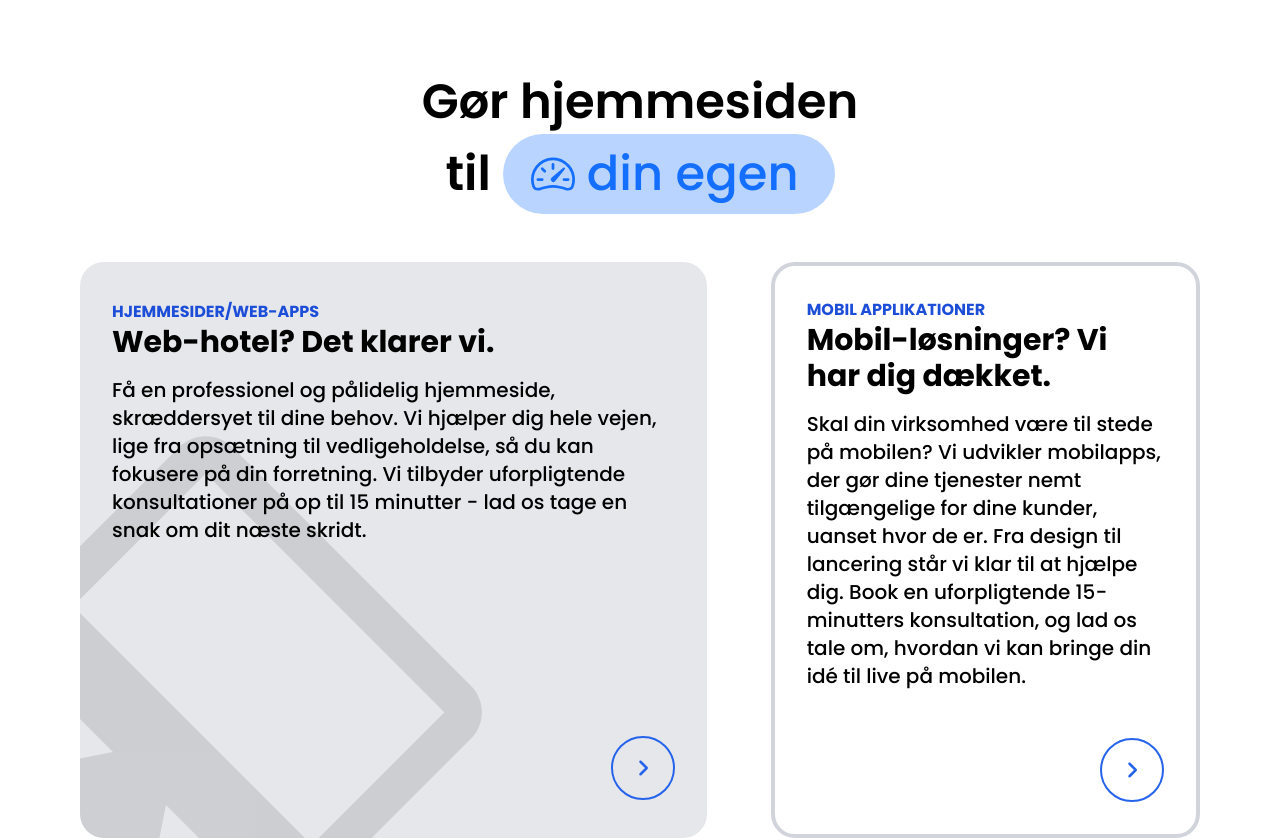
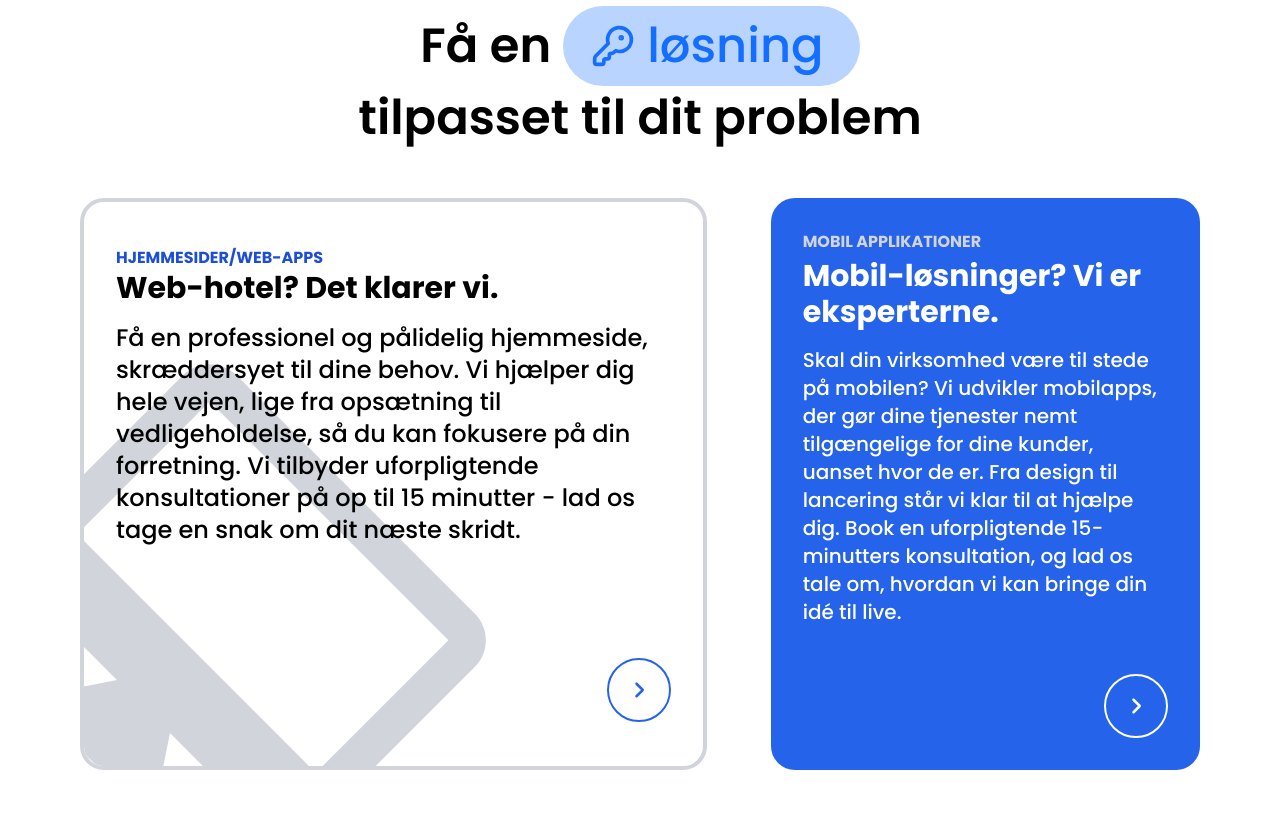
Before and after one commit to Tandhjulet/mortensen, a Next.js app: page / in a window 1280 px wide. Shown: the part 1280-2120 px from the top of the page. Built offline with nearby package versions, Linux system fonts and the light colour scheme.

Commit message:
changed colors of solution boxes

```diff
--- a/src/app/page.tsx
+++ b/src/app/page.tsx
@@ -9,10 +9,10 @@ import { createRef, HTMLAttributes, memo, useCallback, useEffect, useMemo, useRe
 import { BiDownload } from "react-icons/bi";
 import { BsGithub, BsLaptopFill, BsSpeedometer2 } from "react-icons/bs";
 import { CiCircleList, CiGlobe } from "react-icons/ci";
-import { FaAngleLeft, FaAngleRight, FaCodeBranch, FaLaptopCode, FaLinkedinIn, FaPlus, FaRegSun } from "react-icons/fa6";
+import { FaAngleLeft, FaAngleRight, FaCodeBranch, FaKey, FaLaptopCode, FaLinkedinIn, FaPlus, FaRegSun } from "react-icons/fa6";
 import { GrStreetView } from "react-icons/gr";
 import { IoCodeSlash, IoMailUnreadOutline } from "react-icons/io5";
-import { LuServerCrash } from "react-icons/lu";
+import { LuKeyRound, LuServerCrash } from "react-icons/lu";
 import { MdDesktopMac, MdOutlineChecklist, MdOutlineDesktopMac, MdOutlineNewReleases, MdScreenshotMonitor } from "react-icons/md";
 import { PiGithubLogoLight, PiLaptopDuotone } from "react-icons/pi";
 
@@ -29,7 +29,7 @@ export default function Home() {
 			<section id="hero" className="pt-32 pb-20 flex flex-col items-center text-gray-900">
 				<div className="inline-flex mb-6 gap-4">
 					<Link
-						className="bg-gray-100 hover:bg-gray-200 rounded-full p-2"
+						className="bg-gray-100 hover:text-blue-600 rounded-full p-2"
 						href="https://www.linkedin.com/in/mads-bech-mortensen-755830319/"
 						target="_blank"
 					>
@@ -37,7 +37,7 @@ export default function Home() {
 					</Link>
 
 					<Link
-						className="bg-gray-100 hover:bg-gray-200 rounded-full p-2"
+						className="bg-gray-100 hover:text-blue-600 rounded-full p-2"
 						href="https://github.com/Tandhjulet"
 						target="_blank"
 					>
@@ -45,7 +45,7 @@ export default function Home() {
 					</Link>
 
 					<Link
-						className="bg-gray-100 hover:bg-gray-200 rounded-full p-2"
+						className="bg-gray-100 hover:text-blue-600 rounded-full p-2"
 						href={"mailto:madsbechmortensen@hotmail.dk"}
 					>
 						<IoMailUnreadOutline className="size-6" />
@@ -95,7 +95,7 @@ export default function Home() {
 				<div className="flex flex-col items-center w-full shrink-0">
 					<ImageSlider
 						selected={selected}
-						className="lg:gap-[4%] 2xl:gap-[8%] w-[80vw] transition-all duration-500 ease-in-out"
+						className="lg:gap-[4%] 2xl:gap-[8%] w-[67vw] transition-all duration-500 ease-in-out"
 					>
 						<SliderElement
 							title={"produkt lavet til kunde"}
@@ -124,7 +124,7 @@ export default function Home() {
 								icon: CiGlobe
 							}]}
 							backgroundUrl="/lectimate.png"
-							description="Forsiden for skole-appen Lectimate. I appen kan man se sit skema, fraværsprocent, id-kort, og langt mere. Den har indtil videre
+							description="Forsiden for hjemmesiden til skole-appen Lectimate. I appen kan man se sit skema, fraværsprocent, id-kort, og langt mere. Den har indtil videre
 										over 1000+ installationer."
 							dark
 
@@ -159,18 +159,16 @@ export default function Home() {
 					className="text-5xl font-semibold text-center leading-[4rem]"
 					aria-label="En hurtigere måde at gøre tingene på."
 				>
-					Gør hjemmesiden
-					<br />
 					<span className="inline-flex items-center gap-3">
-						til
+						Få en
 						<span className="overflow-hidden p-2 inline-flex items-center rounded-full transition-all duration-300 w-min" style={{
 							backgroundColor: "#146eff" + (75).toString(16),
 						}}>
 							<Chip
 								chip={{
 									color: "#146eff",
-									icon: BsSpeedometer2,
-									text: "din\u00A0egen",
+									icon: LuKeyRound,
+									text: "løsning",
 									textWidth: 0,
 									indexOfNext: 0,
 								}}
@@ -179,15 +177,12 @@ export default function Home() {
 								ref={fasterRef}
 							/>
 						</span>
-
 					</span>
+					<br />
+					tilpasset til dit problem
 				</h2>
 				<ul className="mt-12 grid grid-cols-12 w-full gap-16 max-w-[1400px] px-20 mx-auto">
-					<button className="text-start col-span-7 bg-gray-200 rounded-3xl p-8 group relative overflow-hidden">
-						<MdOutlineDesktopMac
-							className="absolute -bottom-4 -left-4 size-[450px] opacity-10 rotate-[45deg] -translate-x-[70px] translate-y-[70px]"
-						/>
-
+					<button className="text-start col-span-7 border-4 border-gray-300 rounded-3xl p-8 group relative overflow-hidden">
 						<span className="uppercase font-bold text-blue-700">
 							Hjemmesider/Web-Apps
 						</span>
@@ -195,40 +190,44 @@ export default function Home() {
 							Web-hotel? Det klarer vi.
 						</h3>
 
-						<p className="my-4 text-xl">
+						<p className="my-4 text-2xl">
 							Få en professionel og pålidelig hjemmeside, skræddersyet til dine behov.
 							Vi hjælper dig hele vejen, lige fra opsætning til vedligeholdelse, så du
 							kan fokusere på din forretning. Vi tilbyder uforpligtende konsultationer på op til
 							15 minutter - lad os tage en snak om dit næste skridt.
 						</p>
 
-						<button
-							className={`mt-44 p-5 border-2 border-blue-600 group-hover:scale-110 group-hover:bg-blue-600 transition-all duration-300 rounded-full float-right`}
+						<div
+							className={`mt-24 p-5 border-2 border-blue-600 group-hover:scale-110 group-hover:bg-blue-600 transition-all duration-300 rounded-full float-right`}
 						>
 							<FaAngleRight className="text-blue-600 size-5 group-hover:text-white" />
-						</button>
+						</div>
+
+						<MdOutlineDesktopMac
+							className="absolute -bottom-4 -left-4 size-[450px] text-gray-300 rotate-[45deg] -translate-x-[70px] translate-y-[70px] -z-10"
+						/>
 					</button>
 
-					<button className="text-start col-span-5 border-4 border-gray-300 rounded-3xl h-fit p-8 group">
-						<span className="uppercase font-bold text-blue-700">
+					<button className="text-start col-span-5 bg-blue-600 rounded-3xl h-fit p-8 group">
+						<span className="uppercase font-bold text-gray-300">
 							MOBIL APPLIKATIONER
 						</span>
-						<h3 className="font-bold text-3xl">
-							Mobil-løsninger? Vi har dig dækket.
+						<h3 className="font-bold text-3xl text-white my-1">
+							Mobil-løsninger? Vi er eksperterne.
 						</h3>
 
-						<p className="my-4 text-xl">
+						<p className="my-4 text-xl text-white">
 						Skal din virksomhed være til stede på mobilen? Vi udvikler mobilapps, der gør
 						dine tjenester nemt tilgængelige for dine kunder, uanset hvor de er. Fra design til
 						lancering står vi klar til at hjælpe dig. Book en uforpligtende 15-minutters konsultation, og
-						lad os tale om, hvordan vi kan bringe din idé til live på mobilen.
+						lad os tale om, hvordan vi kan bringe din idé til live.
 						</p>
 
-						<button
-							className={`mt-8 p-5 border-2 border-blue-600 group-hover:scale-110 group-hover:bg-blue-600 transition-all duration-300 rounded-full float-right`}
+						<div
+							className={`mt-8 p-5 border-2 border-white group-hover:scale-110 group-hover:bg-white transition-all duration-300 rounded-full float-right`}
 						>
-							<FaAngleRight className="text-blue-600 size-5 group-hover:text-white" />
-						</button>
+							<FaAngleRight className="size-5 text-white group-hover:text-blue-600" />
+						</div>
 					</button>
 				</ul>
 			</section>
--- a/src/components/ImageSlider/ImageSlider.tsx
+++ b/src/components/ImageSlider/ImageSlider.tsx
@@ -38,7 +38,7 @@ export const SliderElement = (props: ElementProps) => {
 					alt="Admin panel"
 					priority
 
-					className="group-hover:blur-sm transition-all duration-300"
+					className="group-hover:blur-sm group-hover:grayscale transition-all duration-300"
 				/>
 
 				<div className="transition-all duration-200 opacity-0 items-center justify-center absolute top-0 left-0 w-full h-full flex gap-4 group-hover:opacity-100">
@@ -66,7 +66,7 @@ export const SliderElement = (props: ElementProps) => {
 				</span>
 			</div>
 
-			<p className="pt-2 text-sm text-gray-700 max-w-[80%]">
+			<p className="pt-2 text-sm text-gray-700 px-8 text-center">
 				{props.description}
 			</p>
 		</div>
```
